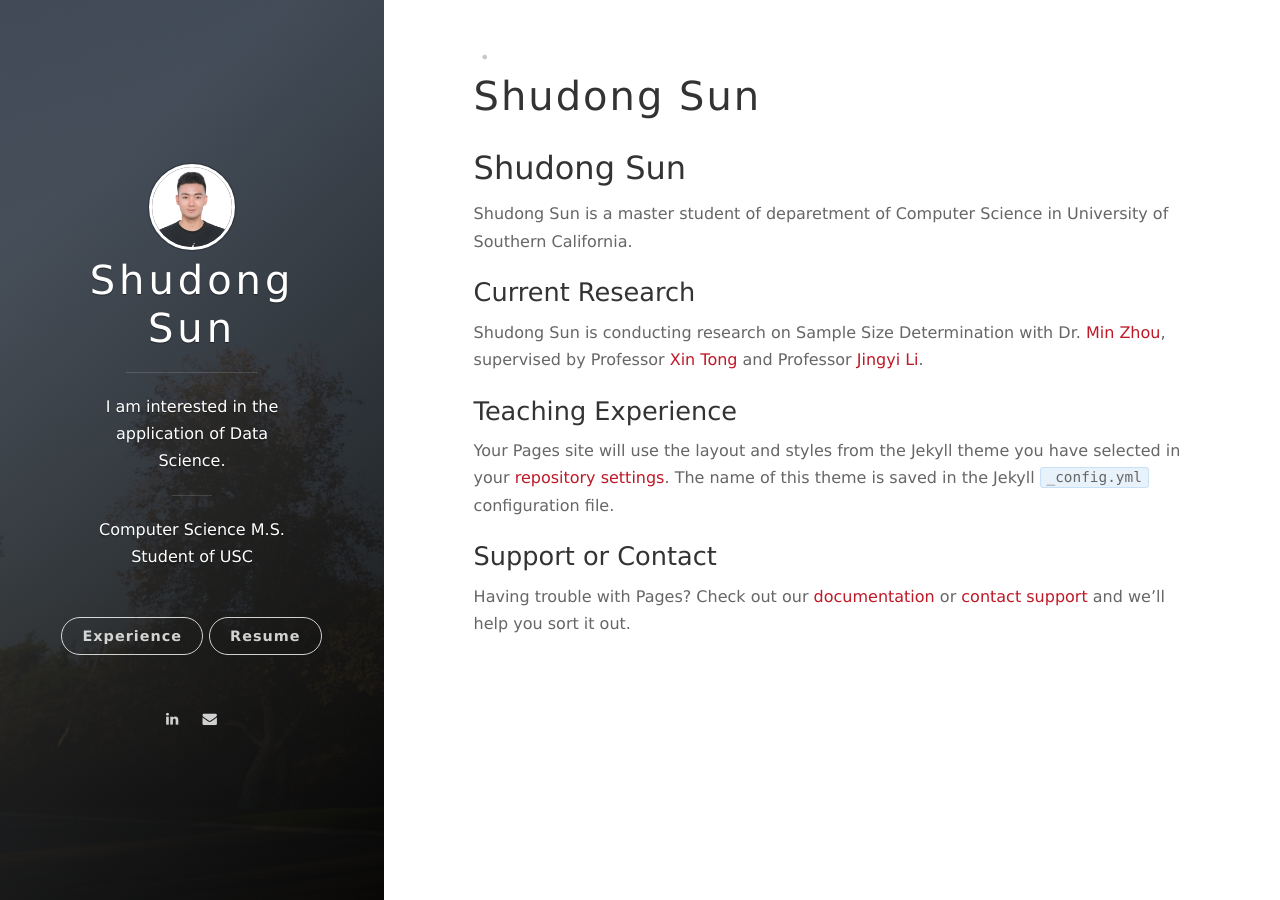
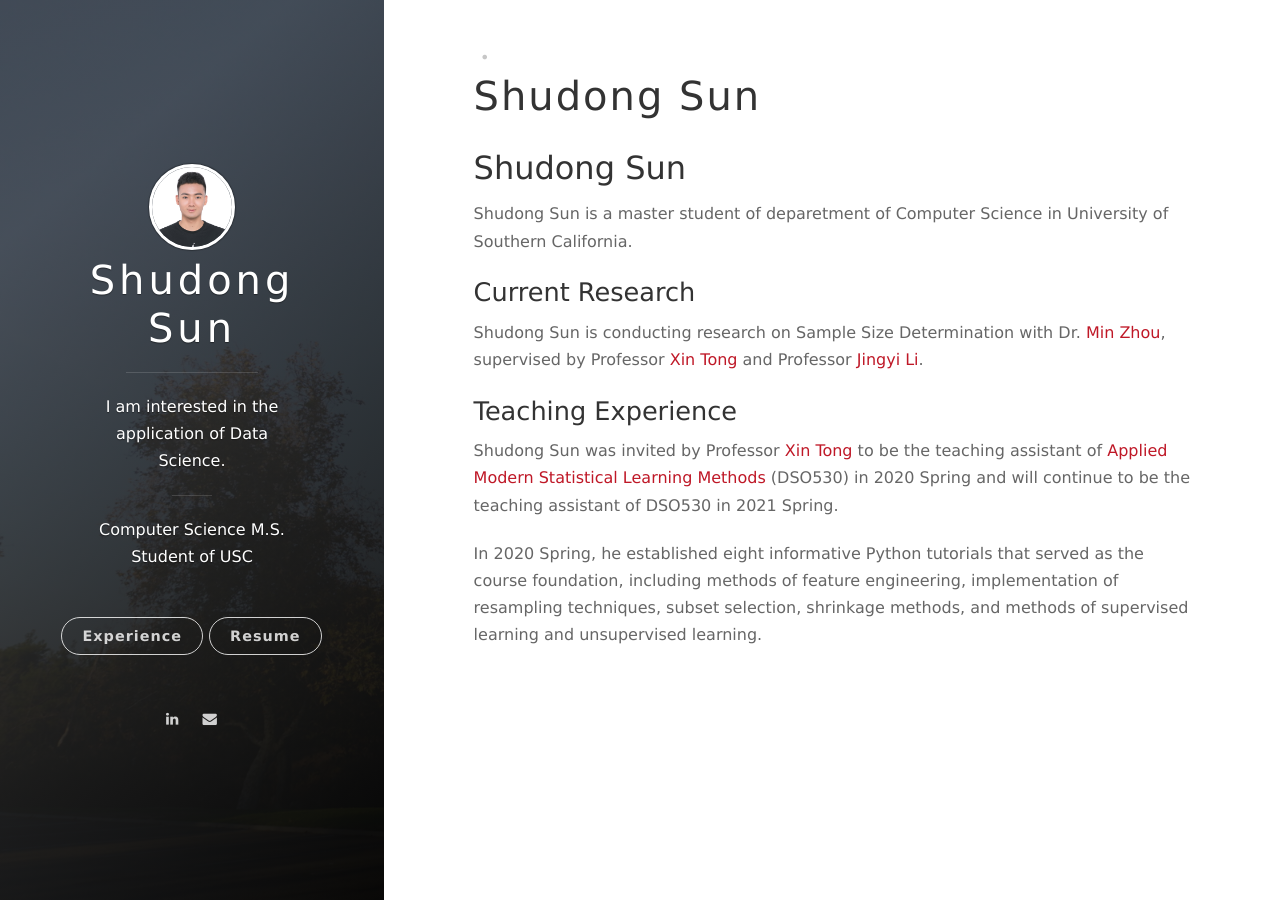
Before and after one commit to ShudongSun/ShudongSun.github.io, a Jekyll site: the page built from index.md, in a window 1280 px wide. Built offline with Jekyll 4.4.1, drawn with Linux system fonts in a browser that asks for light colours; nearby versions of some CDN libraries; our own code applies the rules of GitHub Pages for plain Markdown files; the list of posts is cut into pages by our own code.

Commit message:
Update index.md

```diff
--- a/index.md
+++ b/index.md
@@ -11,8 +11,6 @@ Shudong Sun is conducting research on Sample Size Determination with Dr. [Min Zh
 
 ### Teaching Experience
 
-Your Pages site will use the layout and styles from the Jekyll theme you have selected in your [repository settings](https://github.com/ShudongSun/ShudongSun.github.io/settings). The name of this theme is saved in the Jekyll `_config.yml` configuration file.
+Shudong Sun was invited by Professor [Xin Tong](https://www.marshall.usc.edu/personnel/xin-tong) to be the teaching assistant of [Applied Modern Statistical Learning Methods](https://classes.usc.edu/term-20201/course/dso-530/) (DSO530) in 2020 Spring and will continue to be the teaching assistant of DSO530 in 2021 Spring.
 
-### Support or Contact
-
-Having trouble with Pages? Check out our [documentation](https://docs.github.com/categories/github-pages-basics/) or [contact support](https://github.com/contact) and we’ll help you sort it out.
+In 2020 Spring, he established eight informative Python tutorials that served as the course foundation, including methods of feature engineering, implementation of resampling techniques, subset selection,  shrinkage methods, and methods of supervised learning and unsupervised learning.
```
